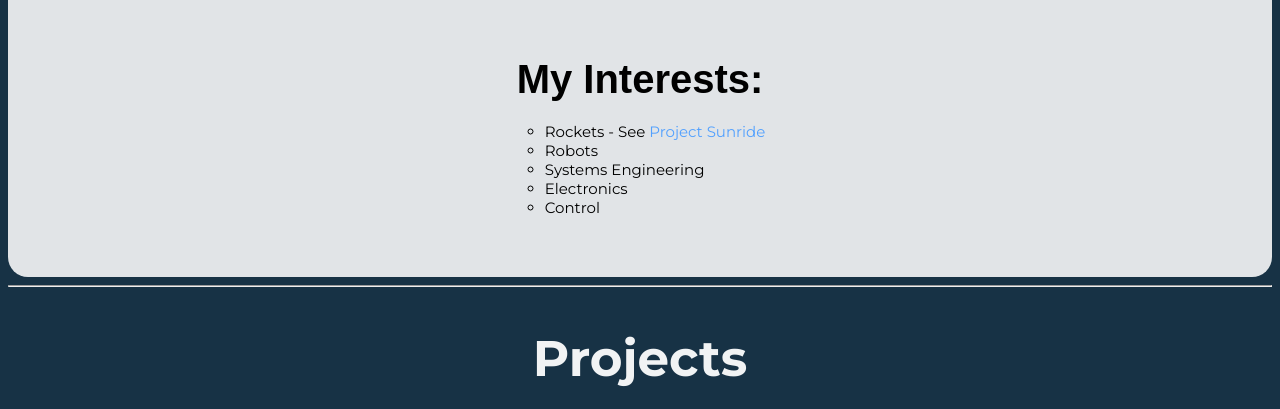
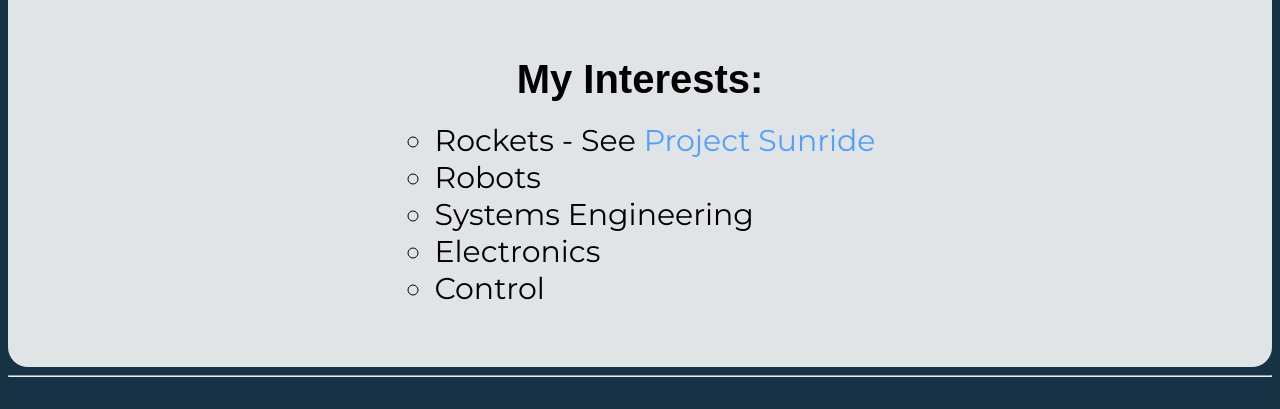
Before and after one commit to robosam2003/robosam2003.github.io, a plain HTML site: page index.html in a window 1280 px wide. Shown: the part 1450-1859 px from the top of the page. Drawn offline with Linux system fonts and the light colour scheme.

Commit message:
okay try this now

```diff
--- a/styles.css
+++ b/styles.css
@@ -90,7 +90,7 @@ h2 {
 
 
 .bio-content h4 {
-    font-size: 20px;
+    font-size: 30px;
     font-family: "Montserrat ExtraBold", sans-serif;
     font-weight: bold;
     text-align: left;
@@ -98,11 +98,13 @@ h2 {
     margin: 10px;
 }
 
-.bio-content p {
+.bio-content ul {
     font-size: 15px;
     font-family: Montserrat, serif;
     font-weight: normal;
+    text-align: left;
     margin: 10px;
+    list-style-type: circle;
 }
 
 .bio-content ul {
@@ -252,7 +254,7 @@ a {
         font-size: 40px;
     }
 
-    .bio-content p {
+    .bio-content ul {
         font-size: 30px;
     }
 
```
